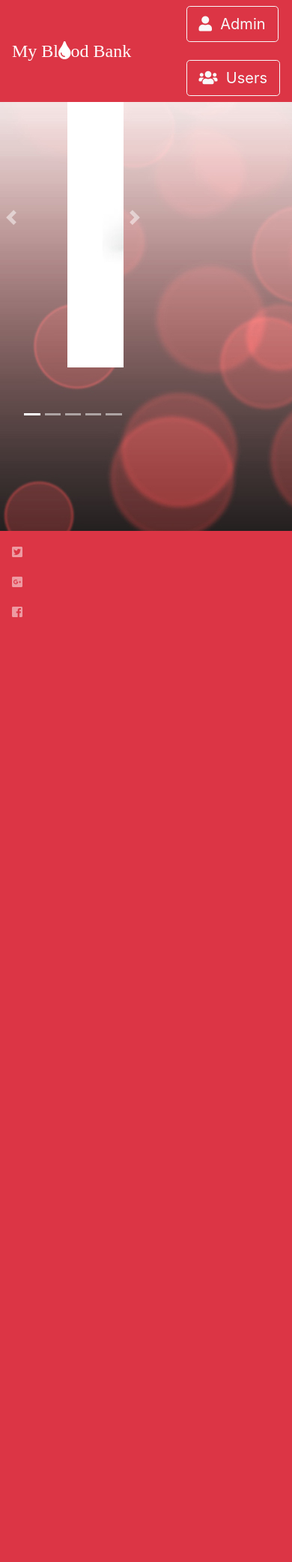
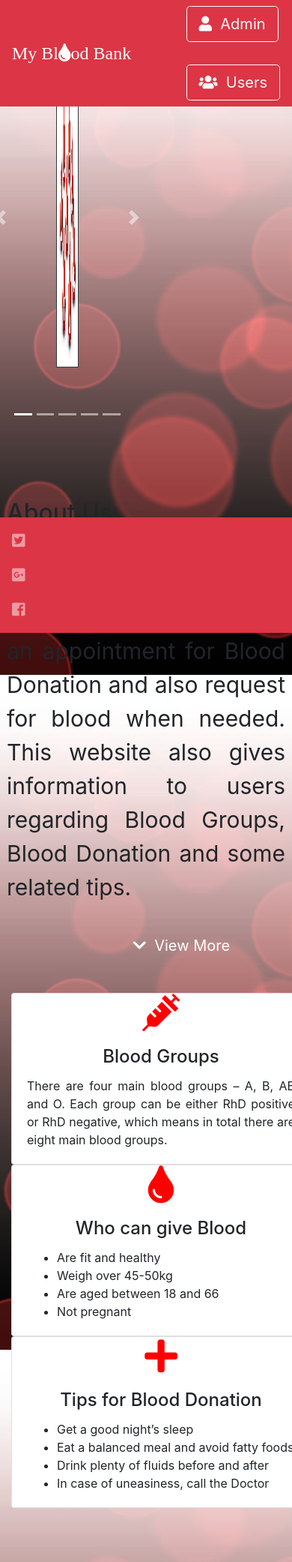
Before and after one commit to anshulShende/BloodBankingWebsite, a PHP site: page / in a window 390 px wide; the page is wider, and only the part inside the window is pictured. Shown: that part at 75% size. Before the commit the page ends 823 px from the top of that part, so only its background shows below. Run offline with PHP 8.4, Linux system fonts and the light colour scheme; some libraries are stand-ins or nearby versions.

Commit message:
homepage updated

```diff
--- a/css/style.css
+++ b/css/style.css
@@ -1,4 +1,4 @@
-snav{
+nav{
 	font-size: 20px;
 }
 .navbar-brand{
@@ -14,7 +14,7 @@ padding: 30px;
 }
 .carousel-inner > .carousel-item > img{
  height: 400px;
- width: 600px;
+ width: 100%;
   top: 0; left: 0; bottom: 0; right: 0;
 }
 .form1{
--- a/index.php
+++ b/index.php
@@ -25,7 +25,8 @@
   <?php include 'navbar.php';?>
 
 <!-- carousel -->
-<div id="demo" class="carousel slide" data-ride="carousel" data-interval="3000">
+<div class="row">
+<div id="demo" class="carousel slide col-sm-6" data-ride="carousel" data-interval="3000">
 
   <ul class="carousel-indicators">
     <li data-target="#demo" data-slide-to="0" class="active"></li>
@@ -37,19 +38,19 @@
 
   <div class="carousel-inner">
     <div class="carousel-item active">
-      <img src="image/b4.jpg" alt="Blood Groups">
+      <img src="image/b4.jpg" alt="Blood Groups" class="border border-dark">
     </div>
     <div class="carousel-item">
-      <img src="image/b5.jpg" alt="Blood Bank">
+      <img src="image/b5.jpg" alt="Blood Bank" class="border border-dark">
     </div>
     <div class="carousel-item">
-      <img src="image/b6.jpg" alt="Blood Donation">
+      <img src="image/b6.jpg" alt="Blood Donation" class="border border-dark">
     </div>
     <div class="carousel-item" >
-      <img src="image/b2.png" alt="Blood Donation">
+      <img src="image/b2.png" alt="Blood Donation" class="border border-dark">
     </div>
     <div class="carousel-item">
-      <img src="image/b1.jpg" alt="Doctors">
+      <img src="image/b1.jpg" alt="Doctors" class="border border-dark">
     </div>
   </div>
 
@@ -62,7 +63,63 @@
 
 </div>
 
+<div class="container-fluid p-4 col-sm-4" style="font-size: 30px; text-align: justify;"><br>
+  <p><h2>About Us</h2>
+  My Blood Bank is a website which allows users to login and book an appointment for Blood Donation
+   and also request for blood when needed. This website also gives information to users regarding Blood Groups,
+   Blood Donation and some related tips. </p>
+</div>
+</div>
 
+<a href="#section1" class="col-sm-1 offset-5" style="font-size: 20px; color: white; text-decoration: none;"><i class="fas fa-chevron-down"></i>
+  &nbsp;View More</a>
+<br><br><br>
+<div class="row">
+  <div class="col">
+<div class="container" id="section1">
+  <div class="card" style="width:400px">
+    <i class="fas fa-syringe text-center" style="font-size: 50px; color: red;"></i>
+    <div class="card-body">
+      <h4 class="card-title text-center">Blood Groups</h4>
+      <p class="card-text" style="text-align: justify;">There are four main blood groups – A, B, AB and O.
+      Each group can be either RhD positive or RhD negative, which means in total there are eight main blood groups.</p>
+    </div>
+  </div>
+</div>
+  </div>
+<div class="col">
+  <div class="container" id="section1">
+    <div class="card" style="width:400px">
+      <i class="fas fas fa-tint text-center" style="font-size: 50px; color: red;"></i>
+      <div class="card-body">
+        <h4 class="card-title text-center">Who can give Blood</h4>
+        <ul class="card-text"><li>Are fit and healthy</li>
+         <li>Weigh over 45-50kg</li>
+        <li>Are aged between 18 and 66</li>
+      <li>Not pregnant</li></ul>
+      </div>
+    </div>
+  </div>
+</div>
+  <div class="col">
+    <div class="container" id="section1">
+      <div class="card" style="width:400px">
+        <i class="fas fa-plus text-center" style="font-size: 50px; color: red;"></i>
+        <div class="card-body">
+          <h4 class="card-title text-center">Tips for Blood Donation</h4>
+          <ul class="card-text">
+            <li>Get a good night’s sleep</li>
+            <li>Eat a balanced meal and avoid fatty foods</li>
+            <li>Drink plenty of fluids before and after</li>
+            <li>In case of uneasiness, call the Doctor</li>
+          </ul>
+        </div>
+      </div>
+      </div>
+    </div>
+</div>
+
+<br><br><br>
 <!-- bottomnav -->
 <?php include 'footer.php';?>
 </body>
```
